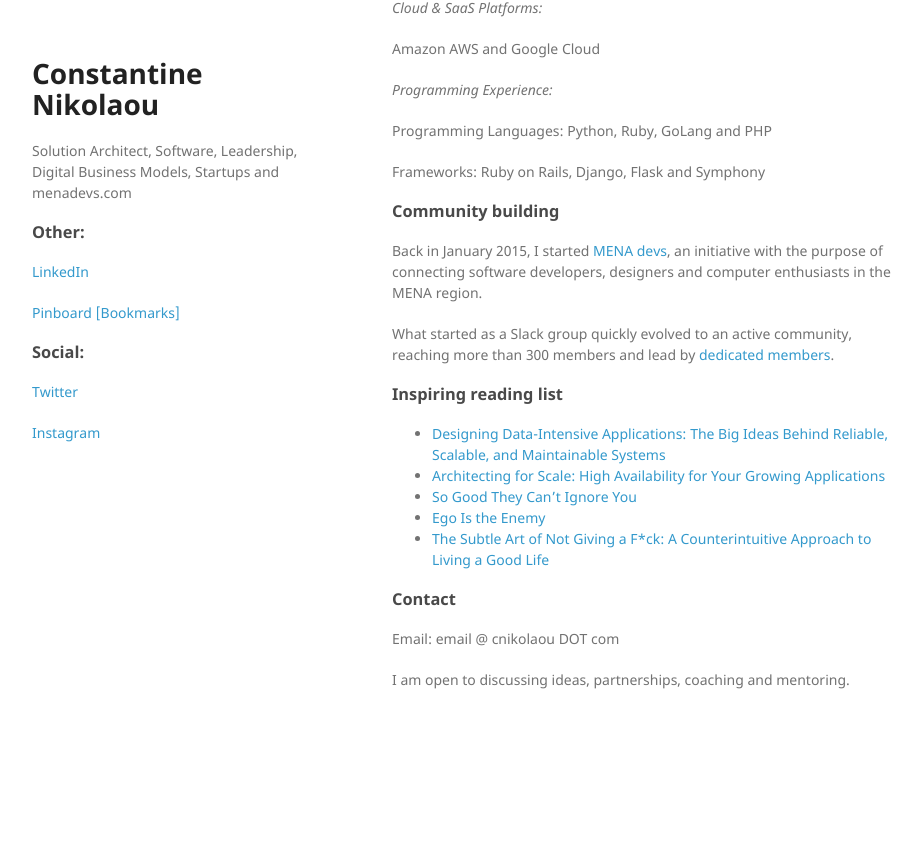
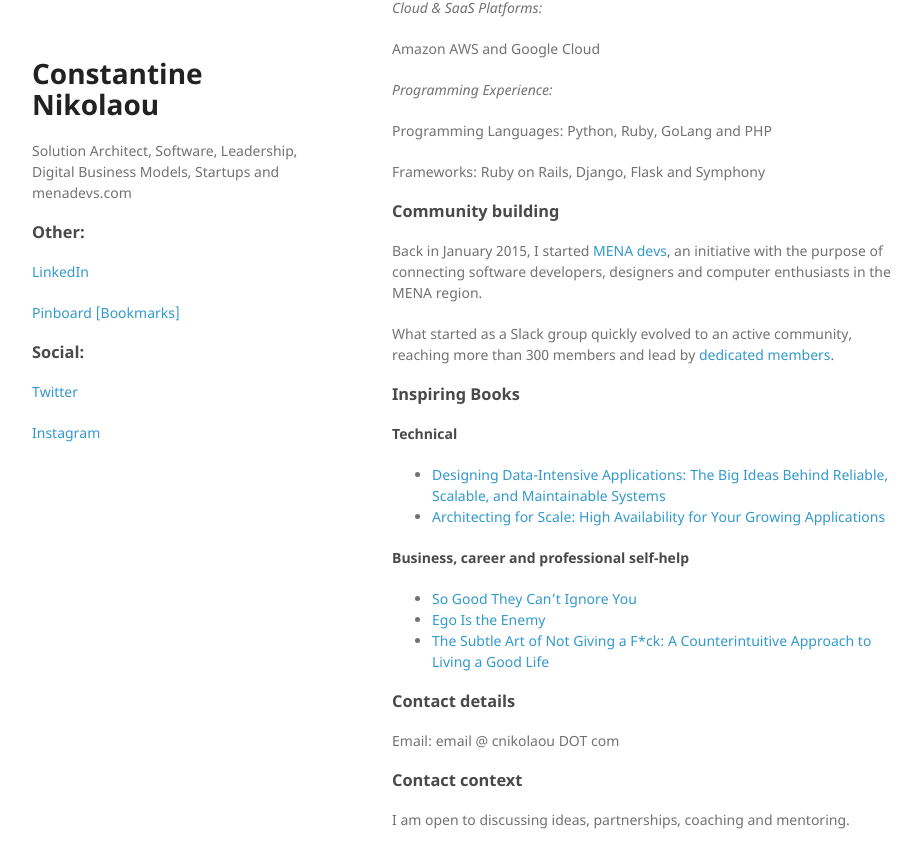
Before and after one commit to cnicolaou/cnikolaou.github.io, a Jekyll site: the page built from index.md, in a window 1280 px wide and 900 px high, scrolled down 992 px. Shown: the top 868 px of the window, without its empty margins (178-1100 px from the left). Built offline with Jekyll 4.4.1, drawn with Linux system fonts in a browser that asks for light colours; before the commit the page ends 1752 px from its top, so only the background shows below that.

Commit message:
Update index.md

```diff
--- a/index.md
+++ b/index.md
@@ -38,16 +38,23 @@ Back in January 2015, I started [MENA devs](https://menadevs.com), an initiative
 
 What started as a Slack group quickly evolved to an active community, reaching more than 300 members and lead by [dedicated members](https://github.com/mena-devs).
 
-### Inspiring reading list
+### Inspiring Books
+
+#### Technical
 
 - [Designing Data-Intensive Applications: The Big Ideas Behind Reliable, Scalable, and Maintainable Systems](https://www.amazon.com/Designing-Data-Intensive-Applications-Reliable-Maintainable/dp/1449373321/)
 - [Architecting for Scale: High Availability for Your Growing Applications](https://www.amazon.com/Architecting-Scale-Lee-Atchison/dp/1491943394)
+
+#### Business, career and professional self-help
+
 - [So Good They Can't Ignore You](https://amzn.to/2zqoL1s)
 - [Ego Is the Enemy](https://amzn.to/2Dr39WB)
 - [The Subtle Art of Not Giving a F*ck: A Counterintuitive Approach to Living a Good Life](https://amzn.to/2Nzep7P)
 
-### Contact
+### Contact details
 
 Email: email @ cnikolaou DOT com
 
+### Contact context
+
 I am open to discussing ideas, partnerships, coaching and mentoring.
```
